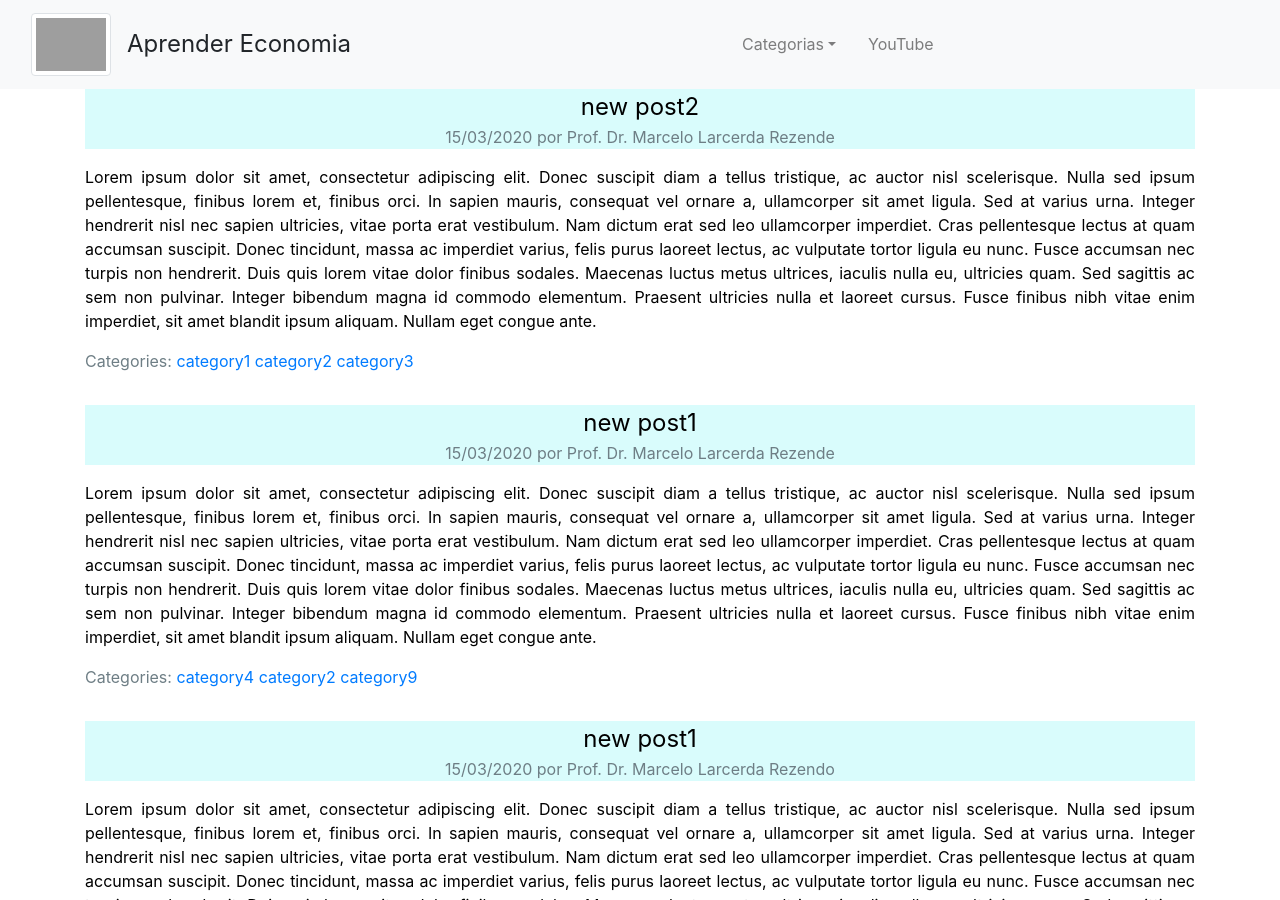
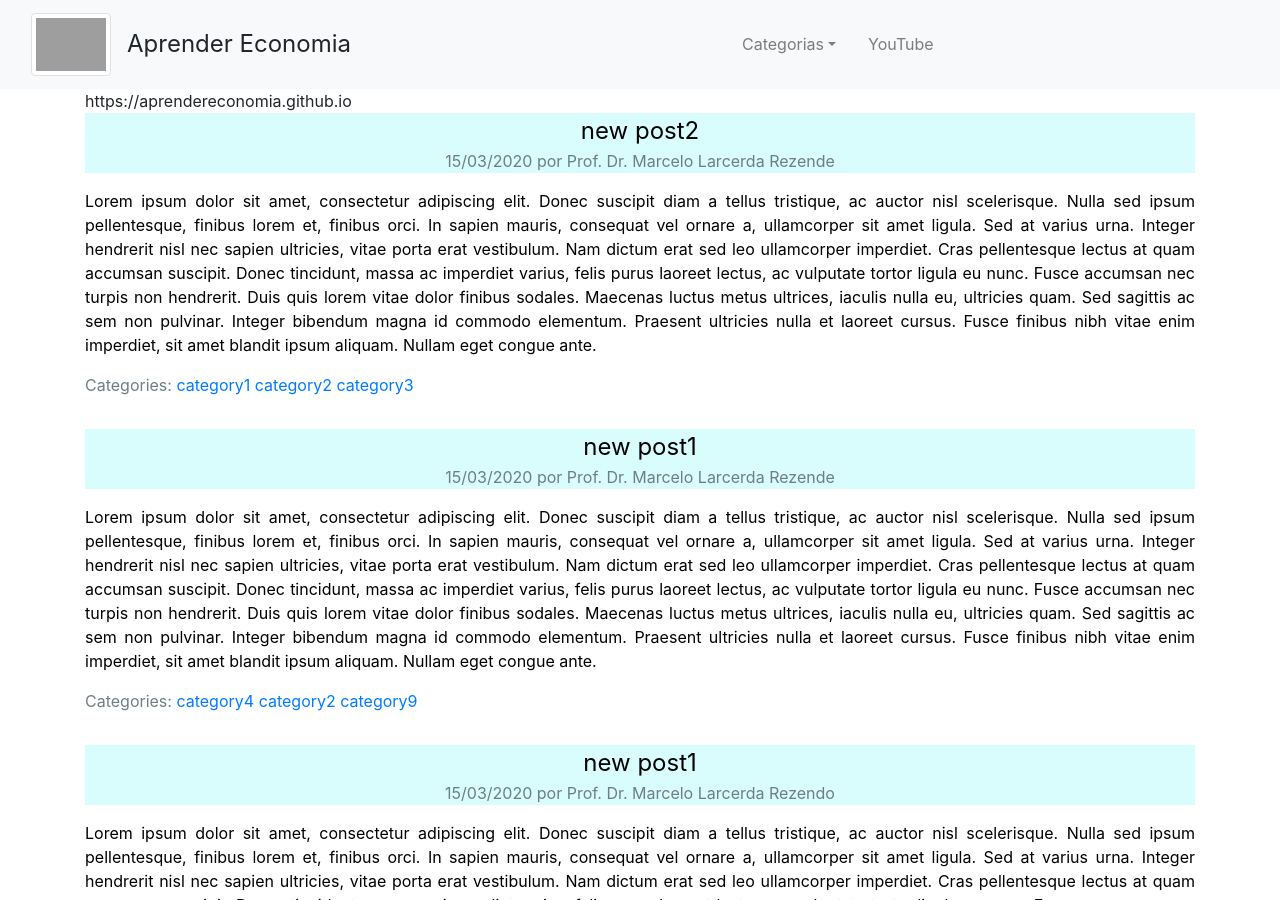
Before and after one commit to aprendereconomia/aprendereconomia.github.io, a Jekyll site: the page built from index.html, in a window 1280 px wide and 900 px high. Built offline with Jekyll 4.4.1, drawn with Linux system fonts in a browser that asks for light colours; some web fonts are replaced; a script that is not in the unit is left out; the list of posts is cut into pages by our own code; comment, search, counter and statistics services are not loaded; part of the change alters nothing that is shown.

```diff
--- a/_config.yml
+++ b/_config.yml
@@ -13,7 +13,7 @@ sass:
 
 # URL config
 permalink: pretty
-url: https://tobiasjc.github.io/testpageeconomia.github.io/
+# url: https://tobiasjc.github.io/testpageeconomia.github.io/
 
 # plugins config
 jekyll-archives:
--- a/index.html
+++ b/index.html
@@ -2,6 +2,7 @@
 layout: page
 title: Aprender Economia
 ---
+{{ site.url }}
 {{ site.baseurl }}
 {% for post in paginator.posts %}
 <div class="text-center bg-light-blue"><a class="main-title font-black" href="{{ site.url }}/{{ post.url }}">{{ post.title }}</a>
```
